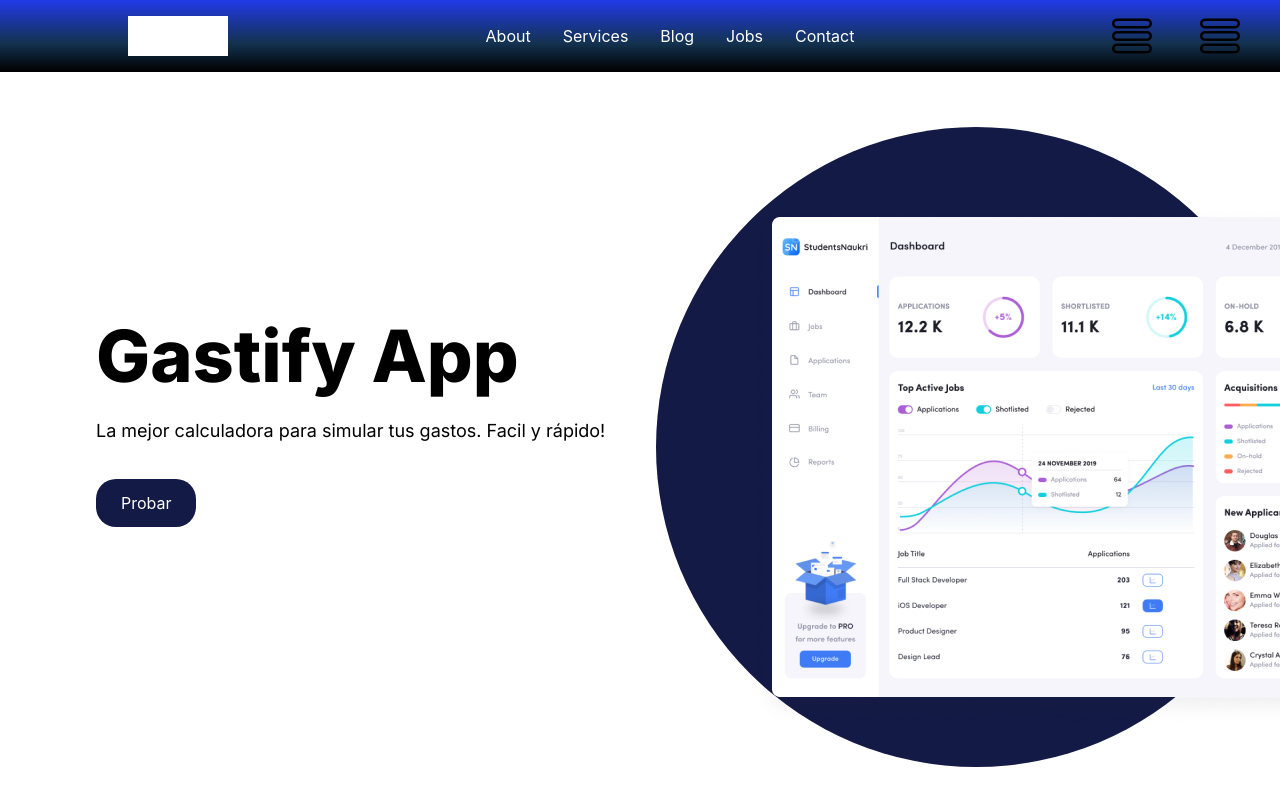
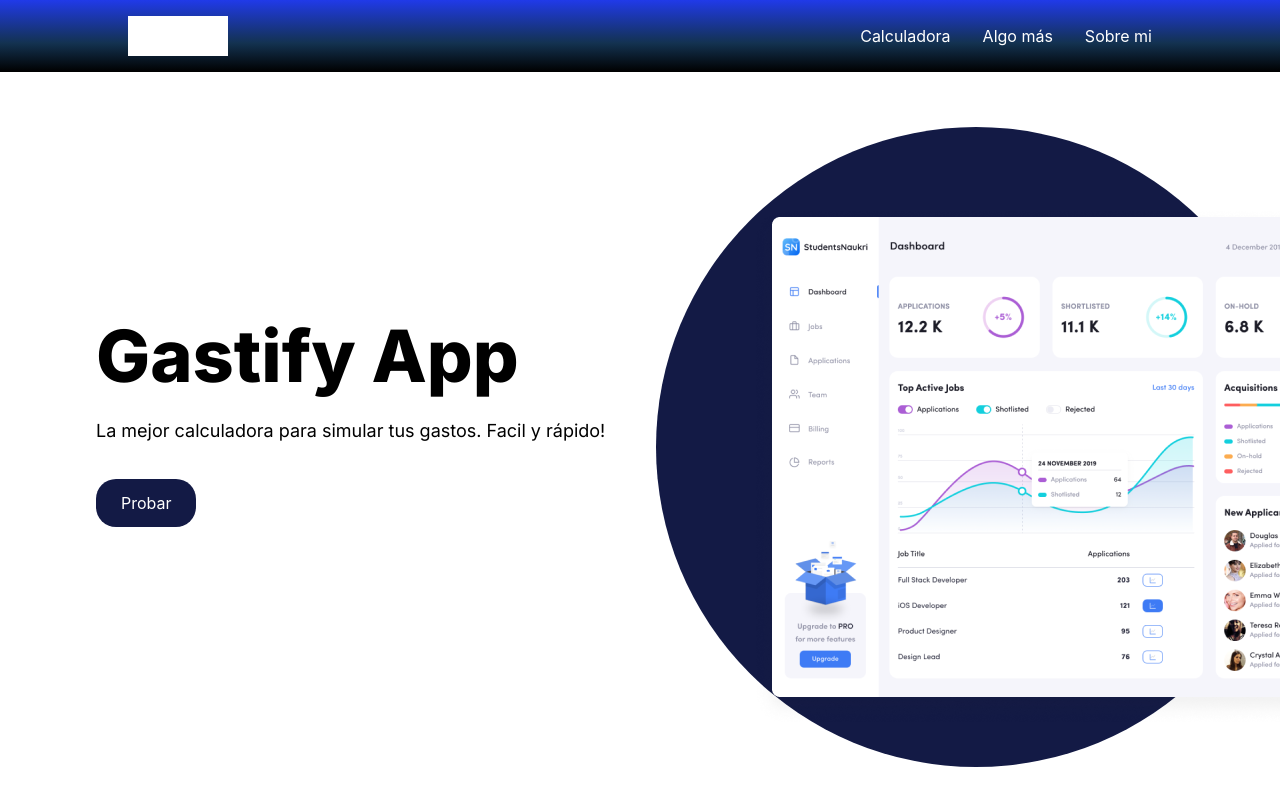
Before and after one commit to No-Country/S2-02-T, a React (Create React App) app in the folder react-app/: page / in a window 1280 px wide. Shown: the top 800 px of the page. Built offline with nearby package versions, Linux system fonts and the light colour scheme.

Commit message:
Navbar simplificado con 3 A tags

```diff
--- a/react-app/src/components/Navbar/Navbar.css
+++ b/react-app/src/components/Navbar/Navbar.css
@@ -20,36 +20,12 @@
   background: white;
 }
 
-.header__close-menu {
-    /* CERRAR MENU CORREGIR ICONO Y APLICAR EL EFECTO DE CERRADO */
-  top: 16px;
-  right: 40px;
-  z-index: 10;
-  position: absolute;
-  cursor: pointer;
-  display: none;
-  display: initial;
-  width: 40px;
-  height: 40px;
-}
 .header__ul {
   padding: 0;
   display: flex;
   gap: 32px;
 }
-.header__ul--hamburguesa {
-  background: rgba(32, 58, 233, 0.9);
-  display: flex;
-  flex-direction: column;
-  justify-content: center;
-  align-items: center;
-  font-size: 32px;
-  width: 100vw;
-  height: 100vh;
-  position: absolute;
-  top: 0;
-  left: 0;
-}
+
 .header__ul__a {
   text-decoration: none;
   color: white;
@@ -57,11 +33,3 @@
 .header__ul__a:hover {
   text-decoration: underline;
 }
-
-.header-menu-hmbgs {
-  cursor: pointer;
-  display: none;
-  display: initial;
-  width: 40px;
-  height: 40px;
-}
--- a/react-app/src/components/Navbar/Navbar.jsx
+++ b/react-app/src/components/Navbar/Navbar.jsx
@@ -1,47 +1,28 @@
 import React from "react";
 import "./Navbar.css";
-//import { vaciarRoot } from "./Navbar-functions";
 import menuImg from "../imgs/menu-hmbgs.svg";
 
-export default class Navbar extends React.Component{
-
-  componentDidMount() {
-    const root = window.document.getElementById("root");
-    root.querySelector(".header-menu-hmbgs").addEventListener("click", () => {
-      const nav = root.querySelector(".header__ul");
-      const clasedDelNav = [];
-
-      nav.classList.forEach((clase => {
-        clasedDelNav.push(clase == "header__ul--hamburguesa");
-      }));
-      const loTiene= clasedDelNav.includes(true);
-      console.log(loTiene, "nose")
-      if (loTiene) {
-        //No se que tiene react que ejecuta 2 veces las cosas... Buscar razón
-        // nav.classList.remove("header__ul--hamburguesa")
-      } else {
-        nav.classList.add("header__ul--hamburguesa")
-      }
-    });
-  }
+export default class Navbar extends React.Component {
+  componentDidMount() {}
   render() {
-
     return (
       <>
         <header className="header">
           <div className="header__container">
             <div className="cuadrado"></div>
             <nav>
-              <img src={ menuImg } alt="" className="header__close-menu"/>
               <ul className="header__ul">
-                <a className="header__ul__a" href="">About</a>
-                <a className="header__ul__a" href="">Services</a>
-                <a className="header__ul__a" href="">Blog</a>
-                <a className="header__ul__a" href="">Jobs</a>
-                <a className="header__ul__a" href="">Contact</a>
+                <a className="header__ul__a" href="">
+                  Calculadora
+                </a>
+                <a className="header__ul__a" href="">
+                  Algo más
+                </a>
+                <a className="header__ul__a" href="">
+                  Sobre mi
+                </a>
               </ul>
             </nav>
-            <img className="header-menu-hmbgs" src={ menuImg } alt="Menu" />
           </div>
         </header>
       </>
```
Also changed, not shown: react-app/src/components/Navbar/Navbar-functions.js (deleted, +0 -8 lines).
